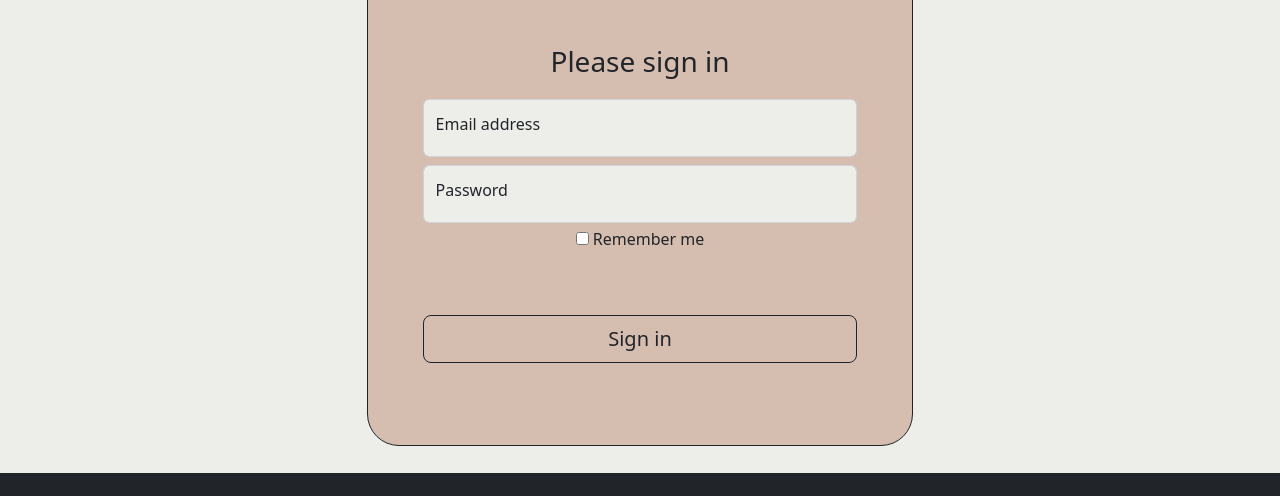
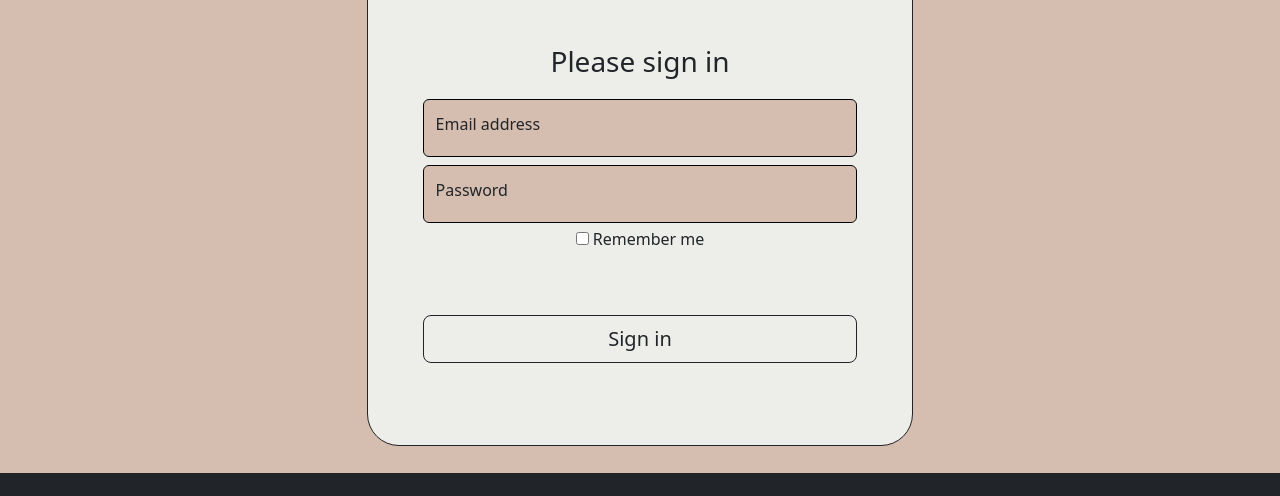
Before and after one commit to gabrielmania/kodego-mini-project-1, a plain HTML site: page login.html in a window 1280 px wide. Shown: the part 249-745 px from the top of the page. Drawn offline with nearby package versions, Linux system fonts and the light colour scheme.

Commit message:
revised login & registration page color

```diff
--- a/style.css
+++ b/style.css
@@ -20,27 +20,28 @@
     color: #edede9;
 }
 
-/* ------------- Login Page --------------- */
+/* ------------- Login & Register Page --------------- */
 #login {
-    background-color: #edede9;
+    background-color: #d5bdaf;
 }
 
 #login form {
-    background-color: #d5bdaf;
+    background-color: #edede9;
     padding: 15% 10%;
     margin: 5% 0;
 }
 
 #login input {
+    background-color: #d5bdaf;
+    border: 1px solid black;
+}
+
+#login button {
     background-color: #edede9;
 }
 
-#login button {
+#login button:hover {
     background-color: #d5bdaf;
-}
-
-#login button:hover {
-    background-color: #edede9;
     color: black;
 }
 
```
